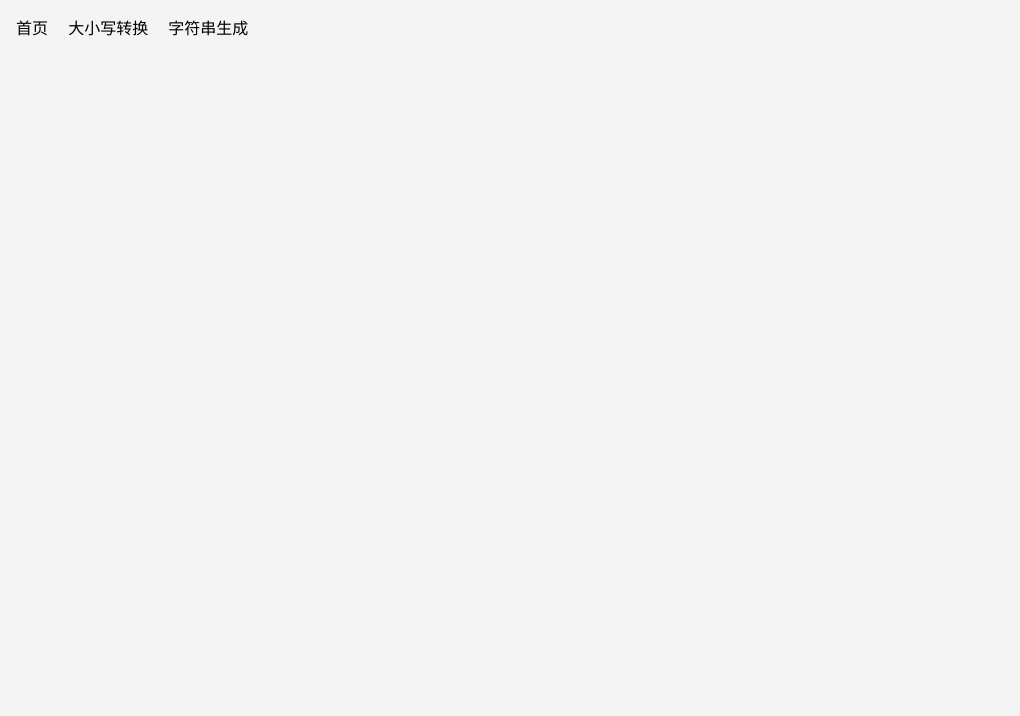
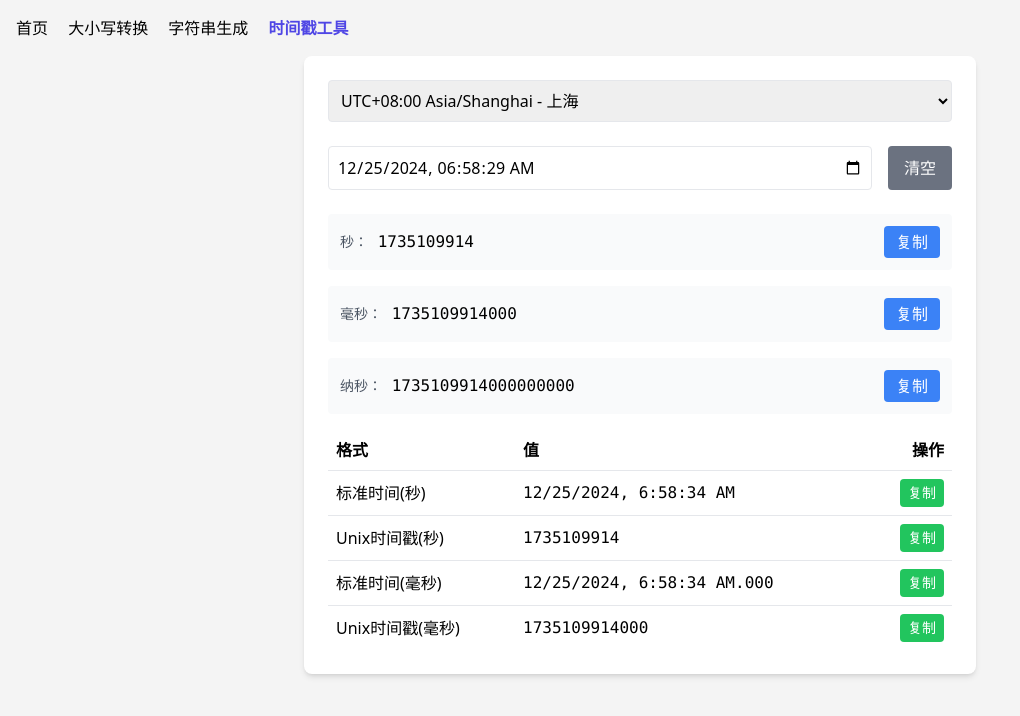
Before and after one commit to bitdan/Hump-Conversion, a Vue app: page /timestamp in a window 1280 px wide. Before the commit this address had no page. Shown: the top 716 px of the page, without its empty margins (0-1020 px from the left). Built offline with nearby package versions, Linux system fonts and the light colour scheme.

Commit message:
feat(router): 添加时间戳工具页面路由

```diff
--- /dev/null
+++ b/src/components/TimestampTool.vue
@@ -0,0 +1,198 @@
+<template>
+  <div class="max-w-2xl mx-auto p-6 bg-white rounded-lg shadow-md">
+    <!-- 时区选择 -->
+    <div class="mb-6">
+      <select v-model="timezone" class="w-full p-2 border rounded">
+        <option value="UTC+08:00">UTC+08:00 Asia/Shanghai - 上海</option>
+        <!-- 可以添加更多时区选项 -->
+      </select>
+    </div>
+
+    <!-- 时间输入 -->
+    <div class="mb-6">
+      <div class="flex space-x-4">
+        <input
+          type="datetime-local"
+          step="1"
+          v-model="dateTimeInput"
+          class="flex-1 p-2 border rounded"
+        >
+        <button
+          @click="clearInput"
+          class="px-4 py-2 bg-gray-500 text-white rounded hover:bg-gray-600"
+        >
+          清空
+        </button>
+      </div>
+    </div>
+
+    <!-- 转换结果 -->
+    <div class="space-y-4">
+      <!-- 秒级时间戳 -->
+      <div class="flex items-center justify-between p-3 bg-gray-50 rounded cursor-pointer"
+           @click="selectTime('second')">
+        <div class="font-mono">
+          <span class="text-gray-600 text-sm">秒：</span>
+          {{ currentSecondTimestamp }}
+        </div>
+        <div class="flex items-center space-x-2">
+          <span v-if="selectedTime === 'second'" class="text-green-500">已选中</span>
+          <button
+            @click.stop="copyText(currentSecondTimestamp)"
+            class="px-3 py-1 bg-blue-500 text-white rounded hover:bg-blue-600"
+          >
+            复制
+          </button>
+        </div>
+      </div>
+
+      <!-- 毫秒级时间戳 -->
+      <div class="flex items-center justify-between p-3 bg-gray-50 rounded cursor-pointer"
+           @click="selectTime('millisecond')">
+        <div class="font-mono">
+          <span class="text-gray-600 text-sm">毫秒：</span>
+          {{ currentMillisecondTimestamp }}
+        </div>
+        <div class="flex items-center space-x-2">
+          <span v-if="selectedTime === 'millisecond'" class="text-green-500">已选中</span>
+          <button
+            @click.stop="copyText(currentMillisecondTimestamp)"
+            class="px-3 py-1 bg-blue-500 text-white rounded hover:bg-blue-600"
+          >
+            复制
+          </button>
+        </div>
+      </div>
+
+      <!-- 纳秒级时间戳 -->
+      <div class="flex items-center justify-between p-3 bg-gray-50 rounded cursor-pointer"
+           @click="selectTime('nanosecond')">
+        <div class="font-mono">
+          <span class="text-gray-600 text-sm">纳秒：</span>
+          {{ currentNanosecondTimestamp }}
+        </div>
+        <div class="flex items-center space-x-2">
+          <span v-if="selectedTime === 'nanosecond'" class="text-green-500">已选中</span>
+          <button
+            @click.stop="copyText(currentNanosecondTimestamp)"
+            class="px-3 py-1 bg-blue-500 text-white rounded hover:bg-blue-600"
+          >
+            复制
+          </button>
+        </div>
+      </div>
+
+      <!-- 标准时间格式 -->
+      <div class="mt-4">
+        <table class="w-full">
+          <thead>
+            <tr>
+              <th class="text-left p-2">格式</th>
+              <th class="text-left p-2">值</th>
+              <th class="text-right p-2">操作</th>
+            </tr>
+          </thead>
+          <tbody>
+            <tr v-for="(time, format) in currentStandardTimes" :key="format"
+                class="border-t hover:bg-gray-50 cursor-pointer"
+                @click="selectTimeFormat(format)">
+              <td class="p-2">{{ format }}</td>
+              <td class="p-2 font-mono">{{ time }}</td>
+              <td class="p-2 text-right">
+                <div class="flex items-center justify-end space-x-2">
+                  <span v-if="selectedFormat === format" class="text-green-500">已选中</span>
+                  <button
+                    @click.stop="copyText(time)"
+                    class="px-2 py-1 text-sm bg-green-500 text-white rounded hover:bg-green-600"
+                  >
+                    复制
+                  </button>
+                </div>
+              </td>
+            </tr>
+          </tbody>
+        </table>
+      </div>
+    </div>
+  </div>
+</template>
+
+<script setup>
+import { ref, computed } from 'vue'
+
+const timezone = ref('UTC+08:00')
+const dateTimeInput = ref(formatDateTime(new Date()))
+const selectedTime = ref(null)
+const selectedFormat = ref(null)
+const currentTime = ref(new Date())
+
+// 每秒更新当前时间
+setInterval(() => {
+  currentTime.value = new Date()
+}, 1000)
+
+// 格式化日期时间为input所需格式
+function formatDateTime(date) {
+  const year = date.getFullYear()
+  const month = String(date.getMonth() + 1).padStart(2, '0')
+  const day = String(date.getDate()).padStart(2, '0')
+  const hours = String(date.getHours()).padStart(2, '0')
+  const minutes = String(date.getMinutes()).padStart(2, '0')
+  const seconds = String(date.getSeconds()).padStart(2, '0')
+  return `${year}-${month}-${day}T${hours}:${minutes}:${seconds}`
+}
+
+// 实时计算属性
+const currentSecondTimestamp = computed(() => {
+  return Math.floor(currentTime.value.getTime() / 1000)
+})
+
+const currentMillisecondTimestamp = computed(() => {
+  return currentTime.value.getTime()
+})
+
+const currentNanosecondTimestamp = computed(() => {
+  return currentTime.value.getTime() + '000000'
+})
+
+const currentStandardTimes = computed(() => {
+  const date = currentTime.value
+  return {
+    '标准时间(秒)': date.toLocaleString(),
+    'Unix时间戳(秒)': Math.floor(date.getTime() / 1000),
+    '标准时间(毫秒)': date.toLocaleString() + '.' + String(date.getMilliseconds()).padStart(3, '0'),
+    'Unix时间戳(毫秒)': date.getTime()
+  }
+})
+
+// 选择时间类型
+const selectTime = (type) => {
+  selectedTime.value = type
+  selectedFormat.value = null
+  dateTimeInput.value = formatDateTime(currentTime.value)
+}
+
+// 选择时间格式
+const selectTimeFormat = (format) => {
+  selectedFormat.value = format
+  selectedTime.value = null
+  dateTimeInput.value = formatDateTime(currentTime.value)
+}
+
+// 方法
+const copyText = async (text) => {
+  try {
+    await navigator.clipboard.writeText(text.toString())
+    alert('复制成功')
+  } catch (err) {
+    alert('复制失败')
+  }
+}
+
+const clearInput = () => {
+  dateTimeInput.value = ''
+  selectedTime.value = null
+  selectedFormat.value = null
+}
+
+</script>
--- a/src/router/index.js
+++ b/src/router/index.js
@@ -2,6 +2,7 @@ import { createRouter, createWebHistory } from 'vue-router'
 import Home from '../components/Home.vue'
 import CaseConverter from '../components/CaseConverter.vue'
 import StringGenerator from "../components/StringGenerator.vue";
+import TimestampTool from '../components/TimestampTool.vue'
 
 const routes = [
     {
@@ -21,6 +22,14 @@ const routes = [
         name: 'StringGenerator',
         component: StringGenerator,
         meta: { title: '字符串生成' }  // 使用 meta 存储显示名称
+    },
+    {
+        path: '/timestamp',
+        name: 'timestamp',
+        component: TimestampTool,
+        meta: {
+            title: '时间戳工具'
+        }
     }
 ]
 
```
